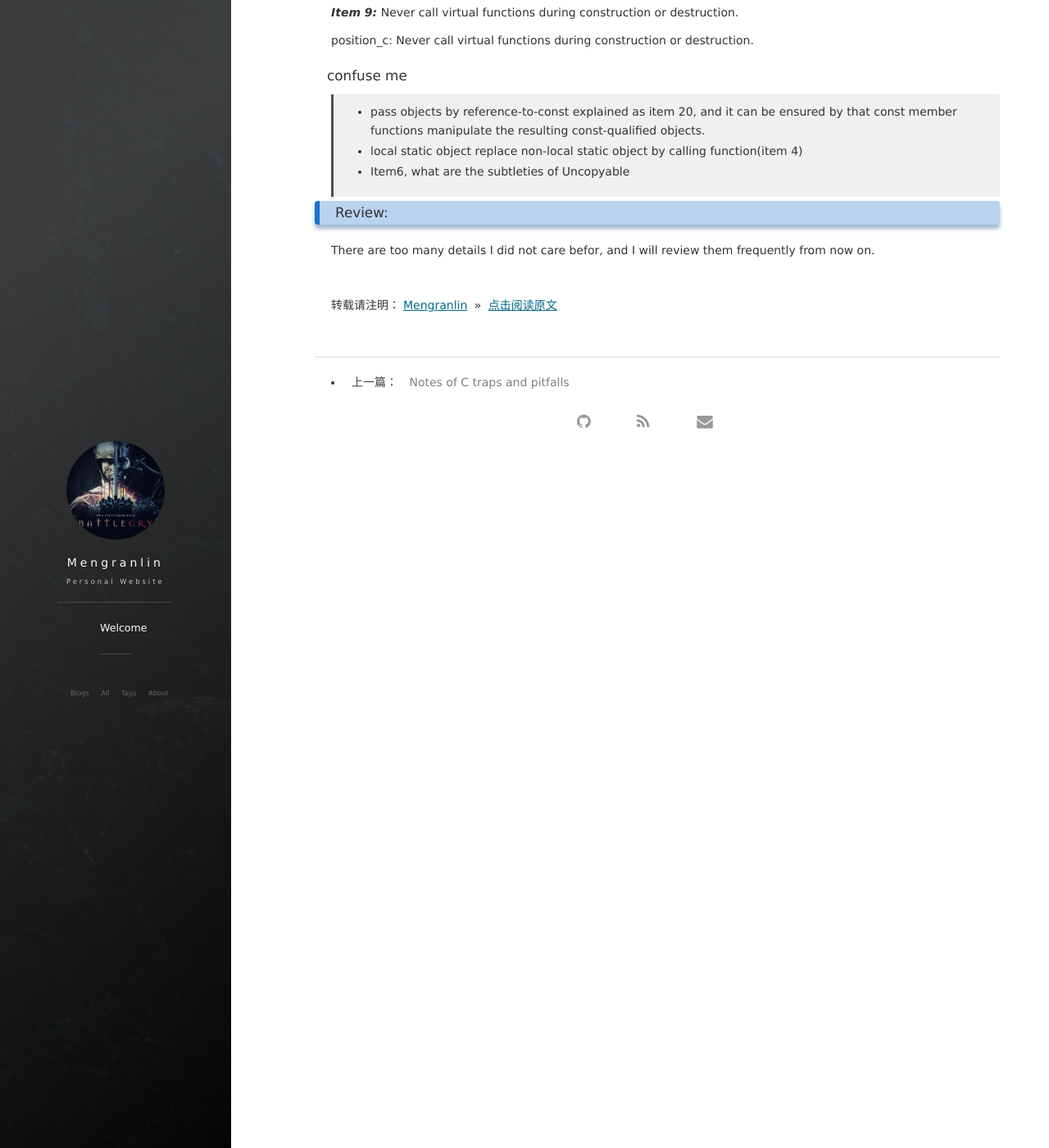
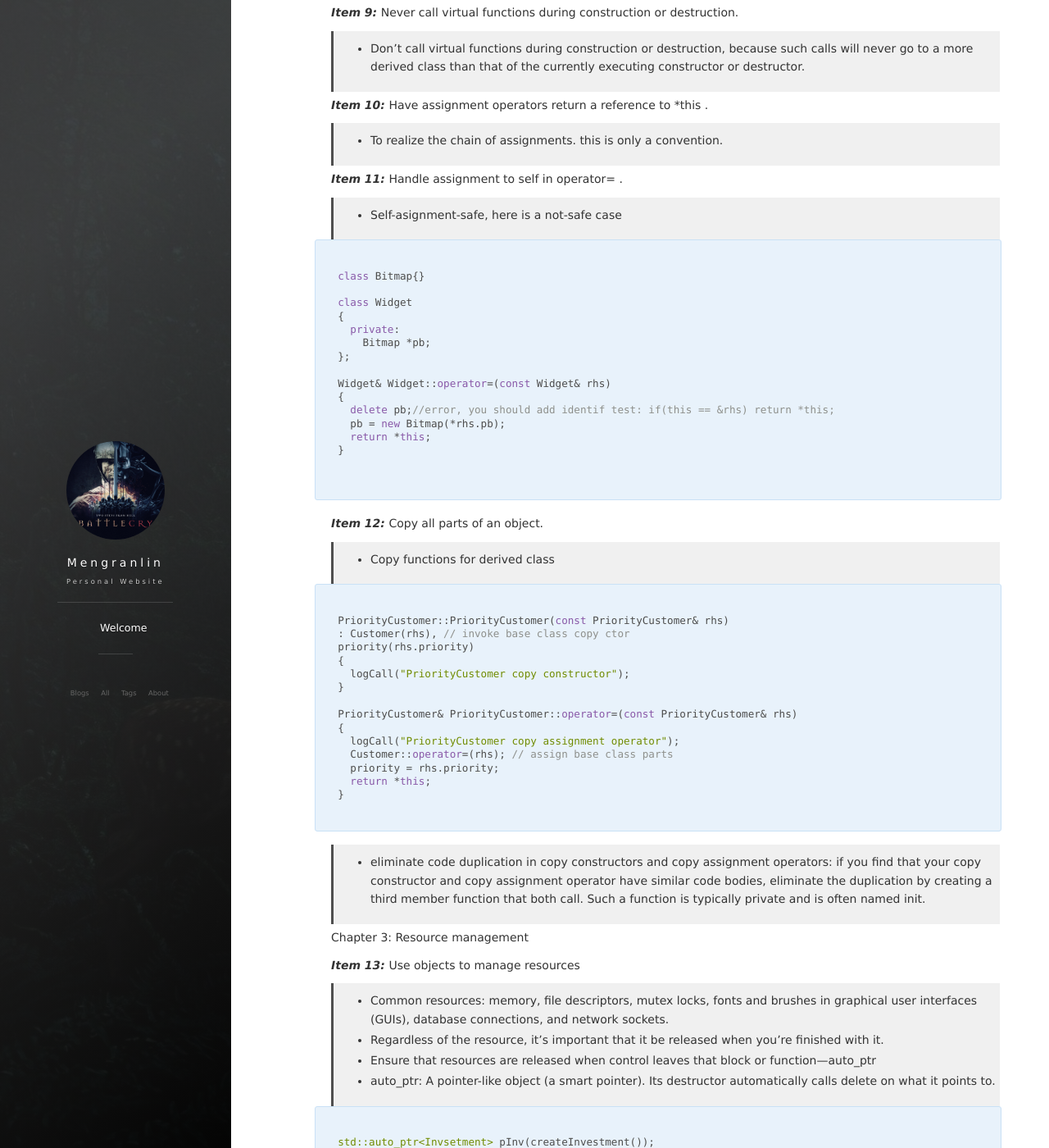
Before and after one commit to lmrshare/lmrshare.github.io, a Jekyll site: the page built from _posts/2018-08-11-Effective-CPP.md, in a window 1280 px wide and 1400 px high, scrolled down 8412 px. Shown: the whole window at 82% size. Built offline with Jekyll 4.4.1, drawn with Linux system fonts in a browser that asks for light colours; nearby versions of some CDN libraries; comment, search, counter and statistics services are not loaded; some of the changed text lies outside the part shown.

Commit message:
update chaper3

````diff
--- a/_posts/2018-08-11-Effective-CPP.md
+++ b/_posts/2018-08-11-Effective-CPP.md
@@ -460,8 +460,129 @@ class DBConn
 ___Item 9:___ Never call virtual functions during construction or destruction.
 
 
+>* Don’t call virtual functions during construction or destruction, because
+such calls will never go to a more derived class than that of the currently
+executing constructor or destructor.
 
-position_c: Never call virtual functions during construction or destruction.
+___Item 10:___ Have assignment operators return a reference to *this .
+
+>* To realize the chain of assignments. this is only a convention.
+
+___Item 11:___ Handle assignment to self in operator= .
+
+>* Self-asignment-safe, here is a not-safe case
+
+```
+
+class Bitmap{}
+
+class Widget
+{
+  private:
+    Bitmap *pb;
+};
+
+Widget& Widget::operator=(const Widget& rhs)
+{
+  delete pb;//error, you should add identif test: if(this == &rhs) return *this;
+  pb = new Bitmap(*rhs.pb);
+  return *this;
+}
+
+
+```
+
+___Item 12:___ Copy all parts of an object.
+
+>* Copy functions for derived class
+
+```
+
+PriorityCustomer::PriorityCustomer(const PriorityCustomer& rhs)
+: Customer(rhs), // invoke base class copy ctor
+priority(rhs.priority)
+{
+  logCall("PriorityCustomer copy constructor");
+}
+
+PriorityCustomer& PriorityCustomer::operator=(const PriorityCustomer& rhs)
+{
+  logCall("PriorityCustomer copy assignment operator");
+  Customer::operator=(rhs); // assign base class parts
+  priority = rhs.priority;
+  return *this;
+}
+
+```
+
+>* eliminate code duplication in copy constructors and copy assignment operators:
+if you find that your copy constructor and copy assignment operator have similar
+code bodies, eliminate the duplication by creating a third member function that
+both call. Such a function is typically private and is often named init.
+
+
+Chapter 3: Resource management
+
+___Item 13:___ Use objects to manage resources
+
+>* Common resources: memory, file descriptors, mutex locks, fonts and brushes in graphical
+user interfaces (GUIs), database connections, and network sockets.
+>* Regardless of the resource, it’s important that it be released when you’re finished with it.
+>* Ensure that resources are released when control leaves that block or function---auto_ptr
+>* auto_ptr: A pointer-like object (a smart pointer). Its destructor automatically calls delete
+on what it points to.
+
+```
+
+std::auto_ptr<Invsetment> pInv(createInvestment());
+
+```
+
+keypoints:
+
+>* Resources are acquired and immediately turned over to resource-managing objects.
+>* Resource-managing objects use their destructors to ensure that resources are released.
+>* auto_ptr and RCSP(reference-counting-smart-pointer)
+>* tr1::shared_ptr is usually the better choice than std::auto_ptr, because its behavior
+when copied is intuitive. Copying an auto_ptr sets it to null.
+>* A class’s destructor (regardless of whether it is compiler-generated or user-defined)
+automatically invokes the destructors of the class’s non-static data members.
+
+
+___Item 15:___ Provide access to raw resources in resource-managing classes.
+
+>* get, ->, *
+>* conversion functions
+
+```
+FontHandle get() const { return this->f; } // explicit conversion function
+
+operator FontHandle() const { return this->f; }  // implicit conversion function
+
+```
+
+>* RAII classes exist to ensure that a particular action — resource release — takes place.
+
+___Item 16:___ Use the same form in corresponding uses of new and delete .
+
+
+>* new: 1. allocate memory, 2. constructor
+>* delete: 1. destructor 2. deallocate memory
+
+
+___Item 17:___ Store new ed objects in smart pointers in standalone statements.
+
+
+>* tr1::shared_ptr ’s constructor taking a raw pointer is explicit , so there’s
+no implicit conversion from the raw pointer to the tr1::shared_ptr.
+>* Although we’re using object-managing resources everywhere here, this call may
+leak resources.
+
+Chapter 4
+
+
+
+position_c: Chapter4
 
 #### confuse me
 
````
